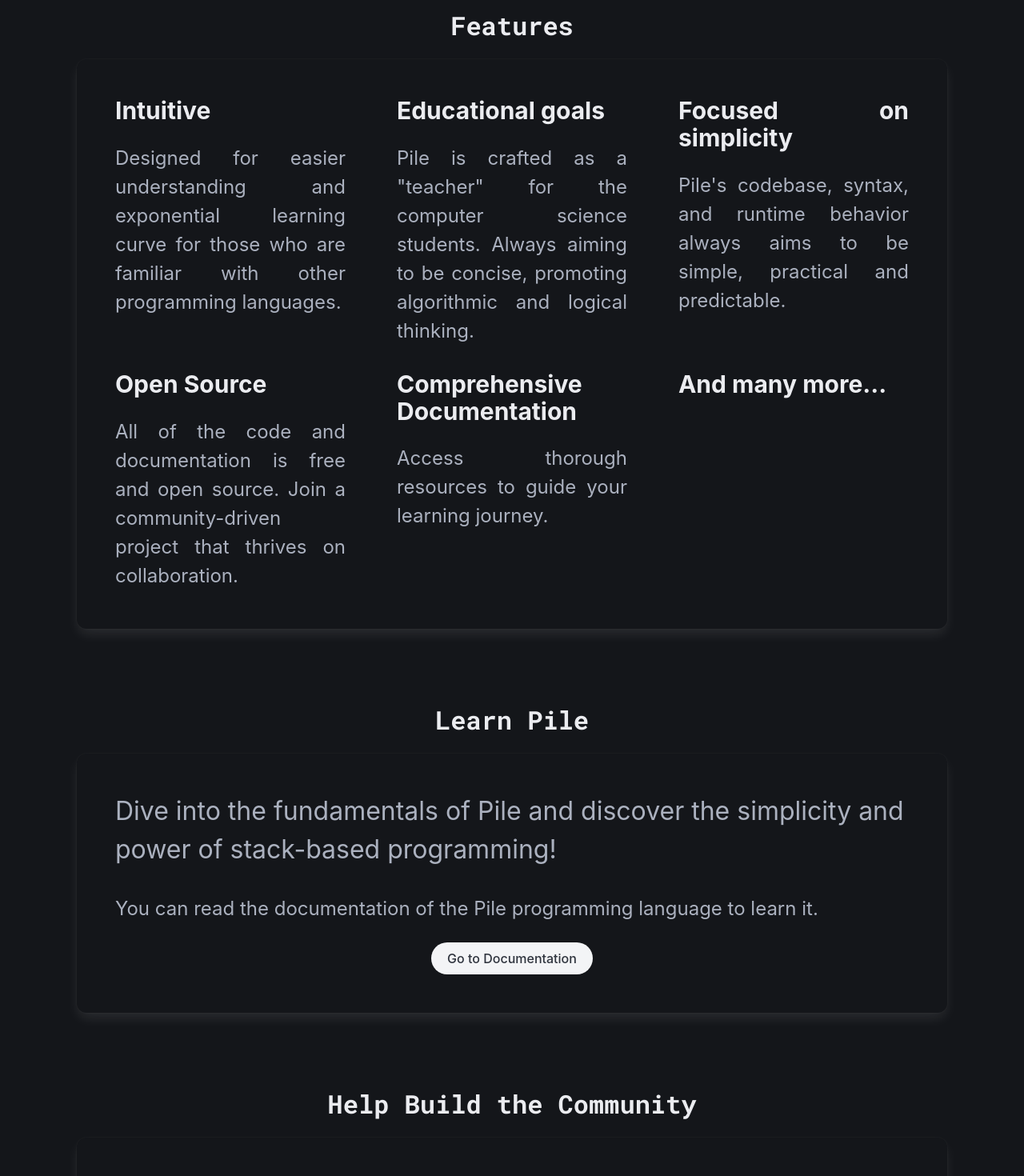
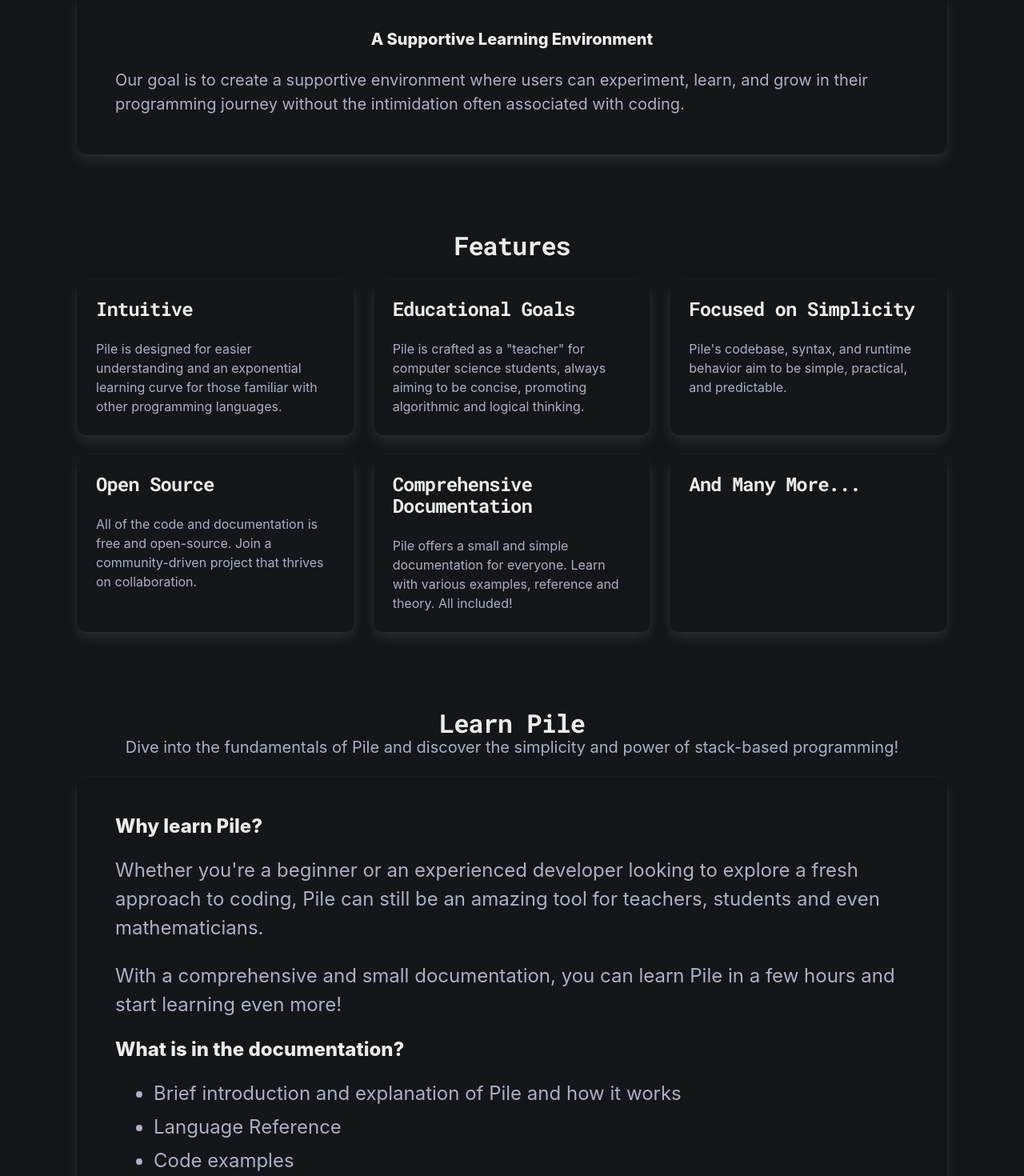
Before and after one commit to marc-dantas/pile-online, a Next.js app: page / in a window 1280 px wide. Shown: the part 1320-2790 px from the top of the page at 80% size. Built offline with nearby package versions, Linux system fonts and the light colour scheme.

Commit message:
Better homepage

```diff
--- a/src/app/page.tsx
+++ b/src/app/page.tsx
@@ -67,27 +67,28 @@ export default function Home() {
                 <div className="hero-body">
                     <section id="learnmore" className="section">
                         <div className="container">
+                            <h2 className="title has-logo-font has-text-centered has-text-weight-bold">Learn More</h2>
                             <div className="columns is-multiline">
-                                <div className="column is-one-third">
-                                    <div className="box p-6">
-                                        <p className="title is-4 has-text-centered">Bridging the Gap</p>
-                                        <p className="is-size-5 has-text-justified has-text-left-mobile">
+                                <div className="column is-full">
+                                    <div className="tile is-child box p-6">
+                                        <p className="title is-5 has-text-centered">Bridging the Gap</p>
+                                        <p className="is-size-5">
                                             Pile is a comprehensive educational tool designed to bridge the gap between novice programmers and one of the most feared foundational computer science concepts.
                                         </p>
                                     </div>
                                 </div>
-                                <div className="column is-one-third">
-                                    <div className="box p-6">
-                                        <p className="title is-4 has-text-centered">Understanding Stack-Based Programming</p>
-                                        <p className="is-size-5 has-text-justified has-text-left-mobile">
+                                <div className="column is-full">
+                                    <div className="tile is-child box p-6">
+                                        <p className="title is-5 has-text-centered">Understanding Stack-Based Programming</p>
+                                        <p className="is-size-5">
                                             With a focus on stack-based programming, Pile empowers learners to visualize how data is manipulated, fostering a deeper understanding of algorithms and data structures.
                                         </p>
                                     </div>
                                 </div>
-                                <div className="column is-one-third">
-                                    <div className="box p-6">
-                                        <p className="title is-4 has-text-centered">A Supportive Learning Environment</p>
-                                        <p className="is-size-5 has-text-justified has-text-left-mobile">
+                                <div className="column is-full">
+                                    <div className="tile is-child box p-6">
+                                        <p className="title is-5 has-text-centered">A Supportive Learning Environment</p>
+                                        <p className="is-size-5">
                                             Our goal is to create a supportive environment where users can experiment, learn, and grow in their programming journey without the intimidation often associated with coding.
                                         </p>
                                     </div>
@@ -97,44 +98,52 @@ export default function Home() {
                     </section>
                     <section className="section">
                         <div className="container">
-                            <h2 className="title has-logo-font has-text-centered">Features</h2>
-                            <div className="box p-6">
-                                <div className="columns is-8 has-text-justified has-text-left-mobile">
+                            <h2 className="title has-logo-font has-text-centered has-text-weight-bold">Features</h2>
+                            <div className="columns is-multiline">
                                 <div className="column is-one-third">
-                                        <div className="content is-size-4">
-                                            <h4 className="has-text-weight-bold">Intuitive</h4>
-                                            <p>Designed for easier understanding and exponential learning curve for those who are familiar with other programming languages.</p>
+                                    <div className="card">
+                                        <div className="card-content">
+                                            <p className="title is-4 has-logo-font">Intuitive</p>
+                                            <p>Pile is designed for easier understanding and an exponential learning curve for those familiar with other programming languages.</p>
+                                        </div>
                                     </div>
                                 </div>
                                 <div className="column is-one-third">
-                                        <div className="content is-size-4">
-                                            <h4 className="has-text-weight-bold">Educational goals</h4>
-                                            <p>Pile is crafted as a &quot;teacher&quot; for the computer science students. Always aiming to be concise, promoting algorithmic and logical thinking.</p>
+                                    <div className="card">
+                                        <div className="card-content">
+                                            <p className="title is-4 has-logo-font">Educational Goals</p>
+                                            <p>Pile is crafted as a "teacher" for computer science students, always aiming to be concise, promoting algorithmic and logical thinking.</p>
+                                        </div>
                                     </div>
                                 </div>
                                 <div className="column is-one-third">
-                                        <div className="content is-size-4">
-                                            <h4 className="has-text-weight-bold">Focused on simplicity</h4>
-                                            <p>Pile&apos;s codebase, syntax, and runtime behavior always aims to be simple, practical and predictable.</p>
+                                    <div className="card">
+                                        <div className="card-content">
+                                            <p className="title is-4 has-logo-font">Focused on Simplicity</p>
+                                            <p>Pile&apos;s codebase, syntax, and runtime behavior aim to be simple, practical, and predictable.</p>
                                         </div>
                                     </div>
                                 </div>
-                                <div className="columns is-8 has-text-justified has-text-left-mobile">
                                 <div className="column is-one-third">
-                                        <div className="content is-size-4">
-                                            <h4 className="has-text-weight-bold">Open Source</h4>
-                                            <p>All of the code and documentation is free and open source. Join a community-driven project that thrives on collaboration.</p>
+                                    <div className="card">
+                                        <div className="card-content">
+                                            <p className="title is-4 has-logo-font">Open Source</p>
+                                            <p>All of the code and documentation is free and open-source. Join a community-driven project that thrives on collaboration.</p>
+                                        </div>
                                     </div>
                                 </div>
                                 <div className="column is-one-third">
-                                        <div className="content is-size-4">
-                                            <h4 className="has-text-weight-bold">Comprehensive Documentation</h4>
-                                            <p>Access thorough resources to guide your learning journey.</p>
+                                    <div className="card">
+                                        <div className="card-content">
+                                            <p className="title is-4 has-logo-font">Comprehensive Documentation</p>
+                                            <p>Pile offers a small and simple documentation for everyone. Learn with various examples, reference and theory. All included!</p>
+                                        </div>
                                     </div>
                                 </div>
                                 <div className="column is-one-third">
-                                        <div className="content is-size-4">
-                                            <h4 className="has-text-weight-bold">And many more...</h4>
+                                    <div className="card">
+                                        <div className="card-content">
+                                            <p className="title is-4 has-logo-font">And Many More...</p>
                                         </div>
                                     </div>
                                 </div>
@@ -143,13 +152,21 @@ export default function Home() {
                     </section>
                     <section className="section">
                         <div className="container">
-                            <h2 className="title has-logo-font has-text-centered">Learn Pile</h2>
+                            <h2 className="title has-text-centered has-text-weight-bold has-logo-font">Learn Pile</h2>
+                            <p className="subtitle has-text-centered">Dive into the fundamentals of Pile and discover the simplicity and power of stack-based programming!</p>
                             <div className="box p-6">
-                                <div className="content">
                                 <div className="columns is-multiline is-centered">
-                                        <div className="column is-full">
-                                            <p className="is-size-3">Dive into the fundamentals of Pile and discover the simplicity and power of stack-based programming!</p>
-                                            <p className="is-size-4">You can read the documentation of the Pile programming language to learn it.</p>
+                                    <div className="column content is-full">
+                                        <h4 className="title is-4">Why learn Pile?</h4>
+                                        <p className="is-size-4">Whether you're a beginner or an experienced developer looking to explore a fresh approach to coding, Pile can still be an amazing tool for teachers, students and even mathematicians.</p>
+                                        <p className="is-size-4">With a comprehensive and small documentation, you can learn Pile in a few hours and start learning even more!</p>
+                                        <h4 className="title is-4">What is in the documentation?</h4>
+                                        <ul className="is-size-4">
+                                            <li>Brief introduction and explanation of Pile and how it works</li>
+                                            <li>Language Reference</li>
+                                            <li>Code examples</li>
+                                            <li>And more!</li>
+                                        </ul>
                                     </div>
                                     <div className="column is-narrow">
                                         <a href="/docs" className="button is-rounded is-light">Go to Documentation</a>
@@ -157,46 +174,26 @@ export default function Home() {
                                 </div>
                             </div>
                         </div>
-                        </div>
                     </section>
                     <section className="section">
                         <div className="container">
-                            <h2 className="title has-logo-font has-text-centered">Help Build the Community</h2>
-                            <div className="box p-6">
-                                <div className="content is-size-4">
-                                    <div className="columns is-multiline is-centered">
-                                        <div className="column is-full">
-                                            <div className="content">
-                                                <p className="is-size-3">Pile is just getting started, and we invite you to be part of its journey!</p>
-                                                <p className="is-size-4">Join us in shaping the future of this unique language by collaborating on the project and helping grow the Pile community together.</p>
-                                                <p className="is-size-4">Connect with fellow enthusiasts and developers on our official Pile Discord server—your insights and ideas are essential to building something extraordinary!</p>
-                                            </div>
-                                        </div>
-                                        <div className="column is-narrow">
-                                            <a href="https://github.com/marc-dantas/pile" className="button is-link is-rounded">Discord server</a>
-                                        </div>
-                                    </div>
-                                </div>
-                            </div>
-                        </div>
-                    </section>
-                    <section className="section">
-                        <div className="container">
-                            <h2 className="title has-logo-font has-text-centered">Contributing</h2>
+                            <h2 className="title has-logo-font has-text-centered has-text-weight-bold">Contributing</h2>
+                            <p className="subtitle has-text-centered">Become an active part of Pile&apos;s evolution!</p>
                             <div className="box p-6">
                                 <div className="columns is-multiline is-centered">
                                     <div className="column is-full">
-                                        <div className="content">
-                                            <p className="is-size-3">
-                                                Become an active part of Pile&apos;s evolution!
-                                            </p>
-                                            <p className="is-size-4">
-                                                Visit the official GitHub repository to explore in-depth examples, access the full source code, and contribute directly to this innovative, stack-based language. Whether you&apos;re refining existing features, adding new ones, or simply learning, your contributions are invaluable to shaping Pile&apos;s future.
-                                            </p>
-                                        </div>
+                                        <h4 className="title is-4">Contributing to Pile&apos;s implementation</h4>
+                                        <p className="is-size-4">Visit the official GitHub repository to explore in-depth examples, access the full source code, and contribute directly to this innovative, stack-based language. Whether you're refining existing features, adding new ones, or simply learning, your contributions are invaluable to shaping Pile&apos;s future.</p>
                                     </div>
                                     <div className="column is-narrow">
-                                        <a href="https://github.com/marc-dantas/pile" className="button is-dark is-rounded">GitHub Repository</a>
+                                        <a href="https://github.com/marc-dantas/pile" className="button is-dark is-rounded">Implementation Repository</a>
+                                    </div>
+                                    <div className="column content is-full">
+                                        <h4 className="title is-4">Contributing to Pile&apos;s website</h4>
+                                        <p className="is-size-4">Contribute to this website. If you have any suggestions, Pull Requests are welcome!</p>
+                                    </div>
+                                    <div className="column is-narrow">
+                                        <a href="https://github.com/marc-dantas/pile-online" className="button is-dark is-rounded">Website Repository</a>
                                     </div>
                                 </div>
                             </div>
--- a/src/app/style.css
+++ b/src/app/style.css
@@ -9,8 +9,13 @@
     height: 100%;
 }
 
+.card {
+    height: 100%;
+}
+
 .has-logo-font {
     font-family: 'Roboto Mono', monospace;
+    letter-spacing: -1px;
 }
 
 .has-text-huge {
```
Lines whose indentation alone changed are shown as unchanged.
